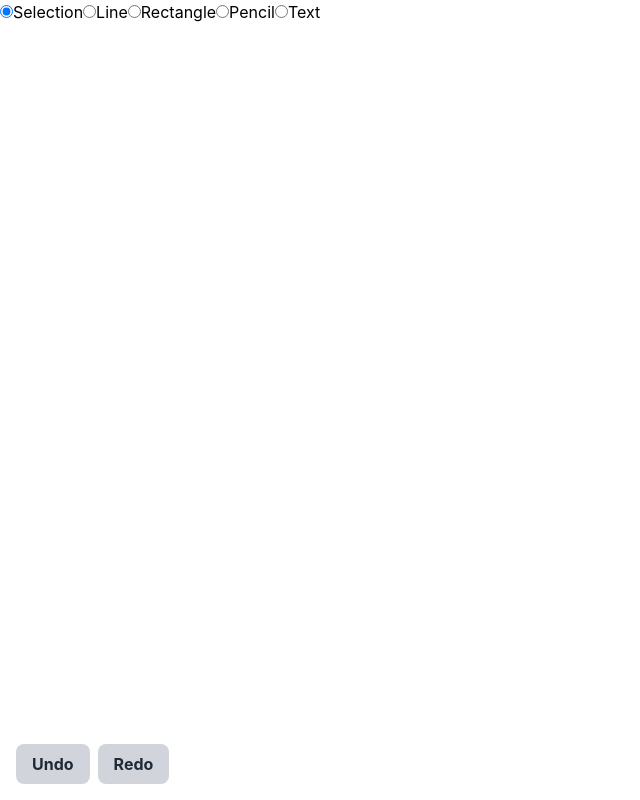
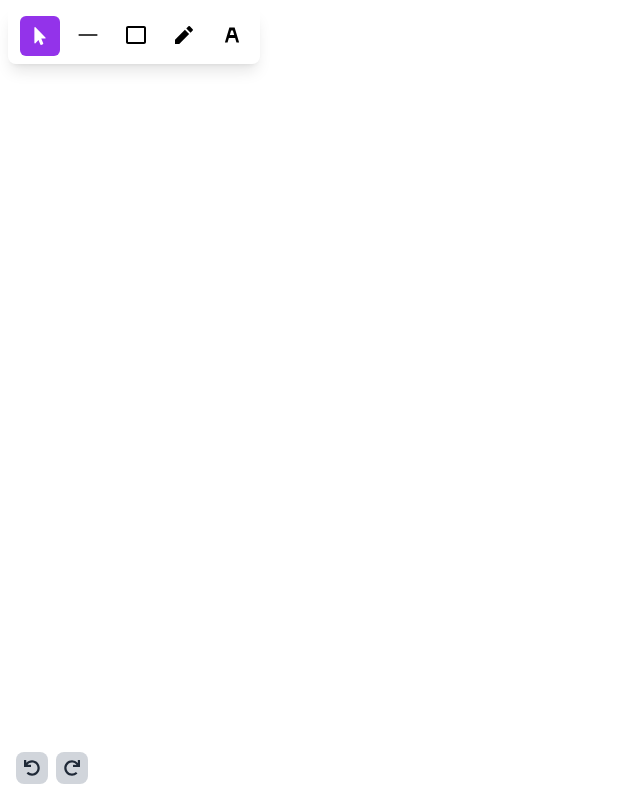
Before and after one commit to Yeasir-Hossain/excali-draw-clone, a React (Create React App) app: page / in a window 1280 px wide. Shown: the whole page, without its empty margins (0-640 px from the left). Built offline with nearby package versions, Linux system fonts and the light colour scheme.

Commit message:
design added

```diff
--- a/package.json
+++ b/package.json
@@ -9,6 +9,7 @@
     "perfect-freehand": "^1.1.0",
     "react": "^18.2.0",
     "react-dom": "^18.2.0",
+    "react-icons": "^4.4.0",
     "react-scripts": "5.0.1",
     "roughjs": "^4.5.2",
     "web-vitals": "^2.1.4"
--- /dev/null
+++ b/src/css/Tools.css
@@ -0,0 +1,14 @@
+input[type="radio"]{
+    -webkit-appearance: none;
+}
+input[type="radio"]:checked+label{
+   background-color: #9333ea;
+   color: white;
+}
+
+.icon{
+  margin-top: 25%;
+}
+.icon2{
+    margin-top: 5px;
+}
--- a/src/js/App.js
+++ b/src/js/App.js
@@ -6,6 +6,7 @@ import useHistory from "./hook/useHistory";
 import Tools from "./Tools";
 import getStroke from "perfect-freehand";
 import '../css/app.css'
+import { FaUndo, FaRedo } from 'react-icons/fa';
 
 const generator = rough.generator()
 
@@ -132,7 +133,7 @@ function App() {
       textArea.focus();
       textArea.value = selected.text;
     }
-  // eslint-disable-next-line react-hooks/exhaustive-deps
+    // eslint-disable-next-line react-hooks/exhaustive-deps
   }, []);
 
   const updatedElement = (id, x1, y1, x2, y2, type, options) => {
@@ -310,8 +311,8 @@ function App() {
         onTouchEnd={handleMouseUp} >
       </canvas>
       <div className='fixed bottom-0 p-4 inline-flex gap-2'>
-        <button className="bg-gray-300 hover:bg-gray-400 text-gray-800 font-bold py-2 px-4 rounded-lg" onClick={handleUndo}>Undo</button>
-        <button className="bg-gray-300 hover:bg-gray-400 text-gray-800 font-bold py-2 px-4 rounded-lg" onClick={handleRedo}>Redo</button>
+        <button className="bg-gray-300 hover:bg-gray-400 text-gray-800 font-bold py-2 px-2 rounded-lg" onClick={handleUndo}><FaUndo /></button>
+        <button className="bg-gray-300 hover:bg-gray-400 text-gray-800 font-bold py-2 px-2 rounded-lg" onClick={handleRedo}><FaRedo /></button>
       </div>
     </div >
   );
--- a/src/js/Tools.js
+++ b/src/js/Tools.js
@@ -1,42 +1,51 @@
 import React from 'react';
+import '../css/Tools.css'
+import { FaMousePointer } from 'react-icons/fa';
+import { AiOutlineLine } from 'react-icons/ai';
+import { BiRectangle } from 'react-icons/bi';
+import { RiPencilFill } from 'react-icons/ri';
+import { ImTextColor } from 'react-icons/im';
 
 const Tools = ({ tool, setTool }) => {
     return (
-        <div className="fixed">
+        <div className="inline fixed top-0 mt-2 ml-2">
+            <div className='flex shadow-lg gap-1 p-2 rounded-lg'>
                 <input
                     type="radio"
                     id="selection"
                     checked={tool === "selection"}
                     onChange={() => setTool("selection")}
                 />
-            <label htmlFor="selection">Selection</label>
+                <label className='w-10 h-10 border-2 flex justify-center border-transparent rounded-md text-lg hover:text-purple-600' htmlFor="selection"><span className='icon'><FaMousePointer/></span></label>
                 <input
                     type="radio"
                     id="line"
                     checked={tool === "line"}
                     onChange={() => setTool("line")}
                 />
-            <label htmlFor="line">Line</label>
+                <label className='w-10 h-10 border-2 flex justify-center border-transparent rounded-md text-2xl hover:text-purple-600' htmlFor="line"> <span className='icon2'><AiOutlineLine/></span></label>
                 <input
                     type="radio"
                     id="rectangle"
                     checked={tool === "rectangle"}
                     onChange={() => setTool("rectangle")}
                 />
-            <label htmlFor="rectangle">Rectangle</label>
+                <label className='w-10 h-10 border-2 flex justify-center border-transparent rounded-md text-2xl hover:text-purple-600' htmlFor="rectangle"> <span className='icon2'><BiRectangle/></span></label>
                 <input
                     type="radio"
                     id="pencil"
                     checked={tool === "pencil"}
                     onChange={() => setTool("pencil")}
                 />
-            <label htmlFor="pencil">Pencil</label>
+                <label className='w-10 h-10 border-2 flex justify-center border-transparent rounded-md text-2xl hover:text-purple-600' htmlFor="pencil"><span className='icon2'><RiPencilFill/></span></label>
                 <input
                     type="radio"
                     id="text"
                     checked={tool === "text"}
                     onChange={() => setTool("text")} />
-            <label htmlFor="text">Text</label>
+                <label className='w-10 h-10 border-2 flex justify-center border-transparent rounded-md text-2xl hover:text-purple-600' htmlFor="text"><span className='icon2'><ImTextColor/></span> </label>
+            </div>
+
         </div>
     );
 };
```
Also changed, not shown: 1 other file (tests, documents, lock files or other folders). Lines whose indentation alone changed are shown as unchanged.
